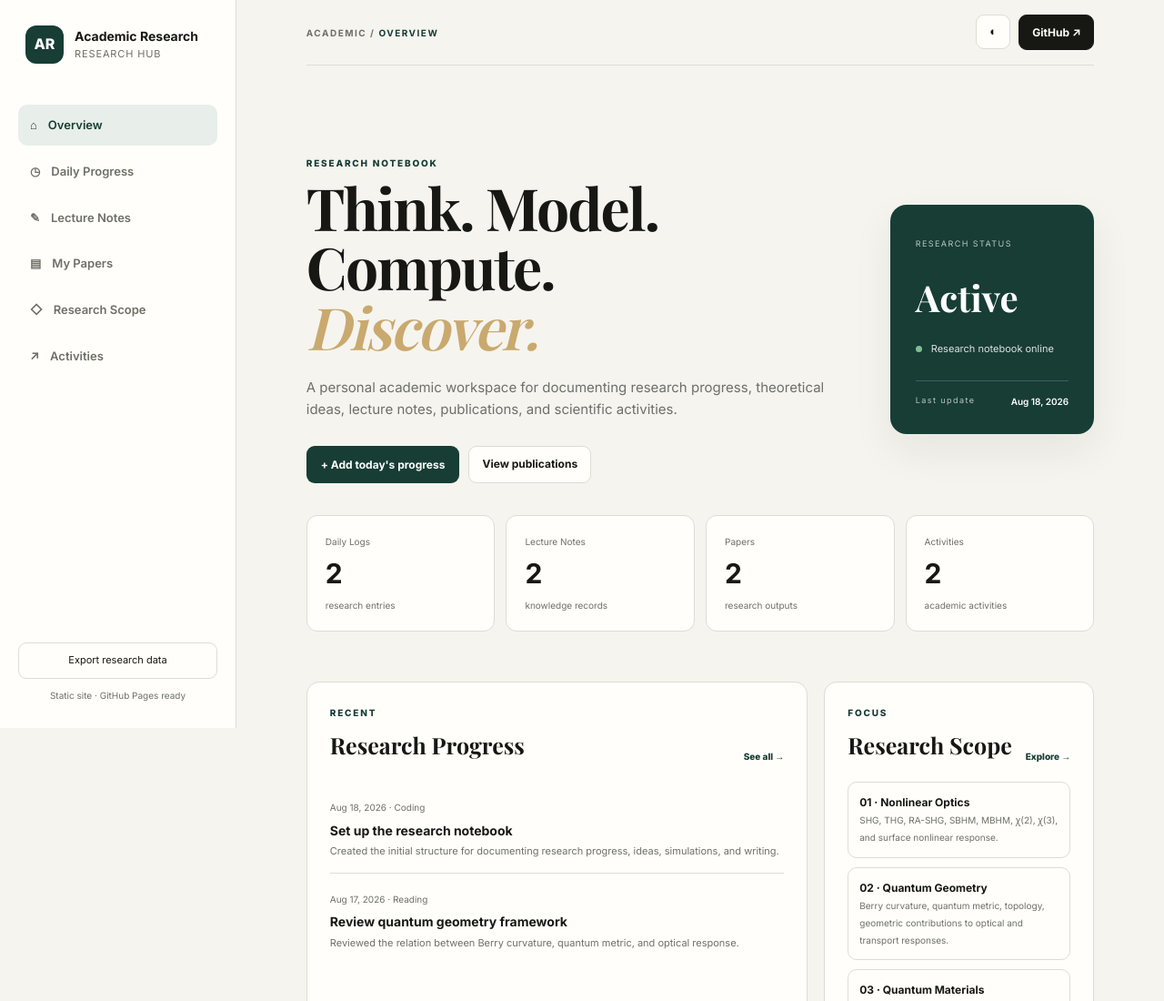
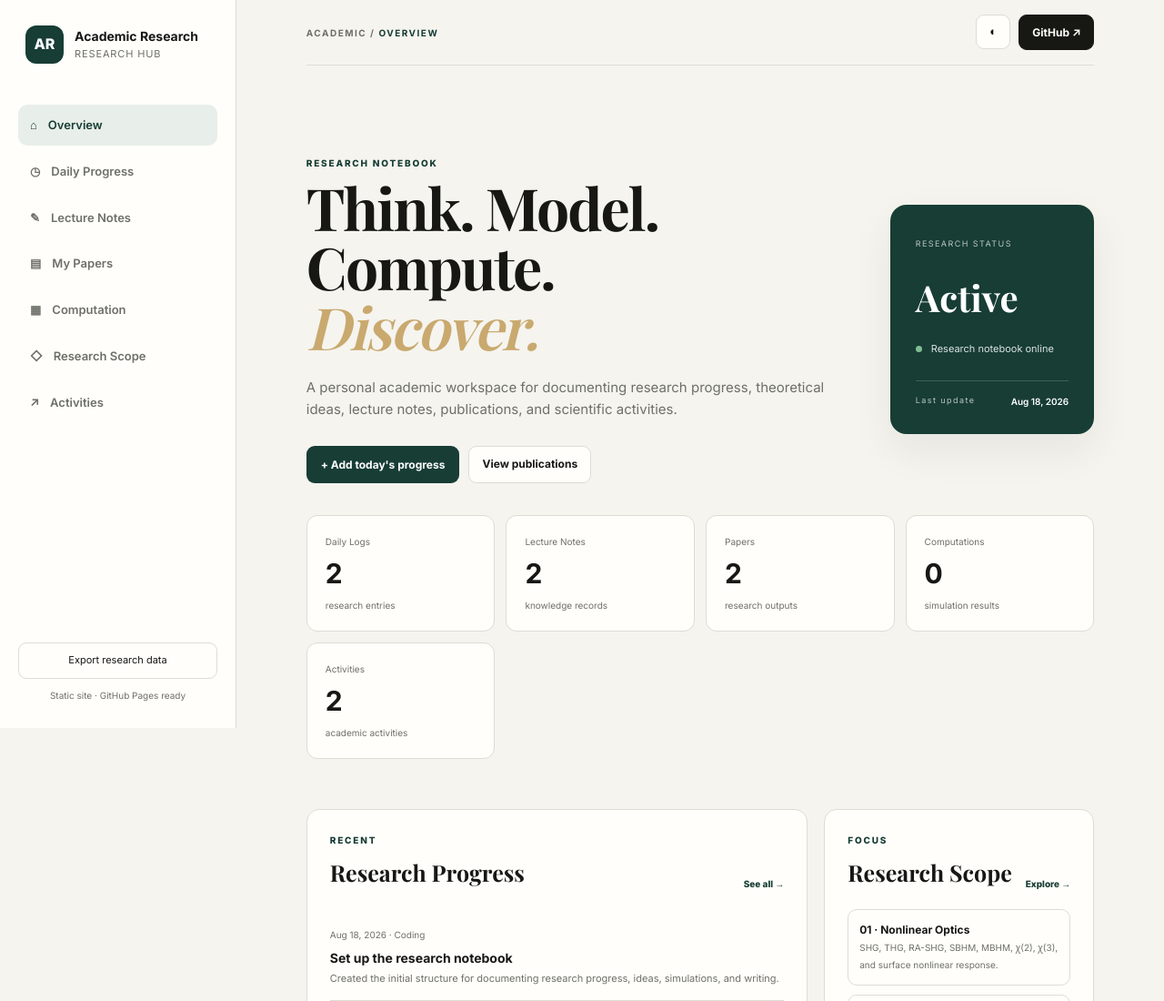
Before and after one commit to muhammad01ahyad-dev/Academic-Research, a plain HTML site: page index.html in a window 1280 px wide. Shown: the top 1100 px of the page at 91% size. Drawn offline with nearby package versions, Linux system fonts and the light colour scheme.

Commit message:
Update index.html

```diff
--- a/index.html
+++ b/index.html
@@ -26,6 +26,7 @@
         <a href="#progress" class="nav-link" data-page="progress">◷ <span>Daily Progress</span></a>
         <a href="#notes" class="nav-link" data-page="notes">✎ <span>Lecture Notes</span></a>
         <a href="#papers" class="nav-link" data-page="papers">▤ <span>My Papers</span></a>
+        <a href="#computation" class="nav-link" data-page="computation">▦ <span>Computation</span></a>
         <a href="#scope" class="nav-link" data-page="scope">◇ <span>Research Scope</span></a>
         <a href="#activity" class="nav-link" data-page="activity">↗ <span>Activities</span></a>
       </nav>
@@ -69,6 +70,7 @@
           <div class="stat-card"><span>Daily Logs</span><strong id="statProgress">0</strong><small>research entries</small></div>
           <div class="stat-card"><span>Lecture Notes</span><strong id="statNotes">0</strong><small>knowledge records</small></div>
           <div class="stat-card"><span>Papers</span><strong id="statPapers">0</strong><small>research outputs</small></div>
+          <div class="stat-card"><span>Computations</span><strong id="statComputation">0</strong><small>simulation results</small></div>
           <div class="stat-card"><span>Activities</span><strong id="statActivities">0</strong><small>academic activities</small></div>
         </div>
 
@@ -109,6 +111,14 @@
         <div id="papersList" class="paper-list"></div>
       </section>
 
+      <section id="computation" class="page">
+        <div class="page-heading">
+          <div><p class="eyebrow">SIMULATION &amp; NUMERICAL RESULTS</p><h1>Computation</h1><p>Numerical results, simulations, and visualizations — plots (PNG) and animations (GIF) generated from your computational work.</p></div>
+          <button class="primary-btn" data-open-form="computation">+ Add computation result</button>
+        </div>
+        <div id="computationList" class="computation-grid"></div>
+      </section>
+
       <section id="scope" class="page">
         <div class="page-heading">
           <div><p class="eyebrow">SCIENTIFIC MAP</p><h1>Research Scope</h1><p>Organize the questions, methods, materials, and directions that define your research.</p></div>
@@ -140,6 +150,7 @@
         <label>Date<input id="date" type="date"></label>
         <label id="tagLabel">Category<select id="tag"><option>Theory</option><option>Coding</option><option>Simulation</option><option>Writing</option><option>Reading</option><option>Teaching</option><option>Conference</option><option>Publication</option></select></label>
         <label>Description / Notes<textarea id="description" rows="7" required></textarea></label>
+        <label id="mediaLabel" class="hidden-field">Image / GIF path or URL (optional)<input id="media" type="text" placeholder="assets/media/your-result.png or .gif"></label>
         <label id="linkLabel">Link (optional)<input id="link" type="url" placeholder="https://..."></label>
         <button class="primary-btn full" type="submit">Save entry</button>
       </form>
```
